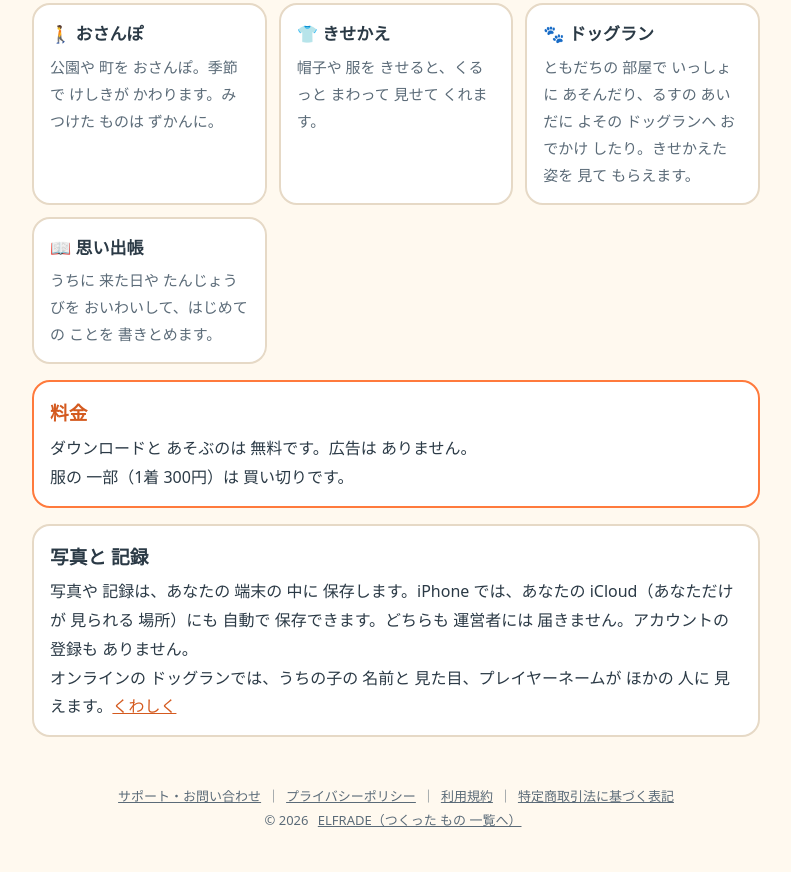
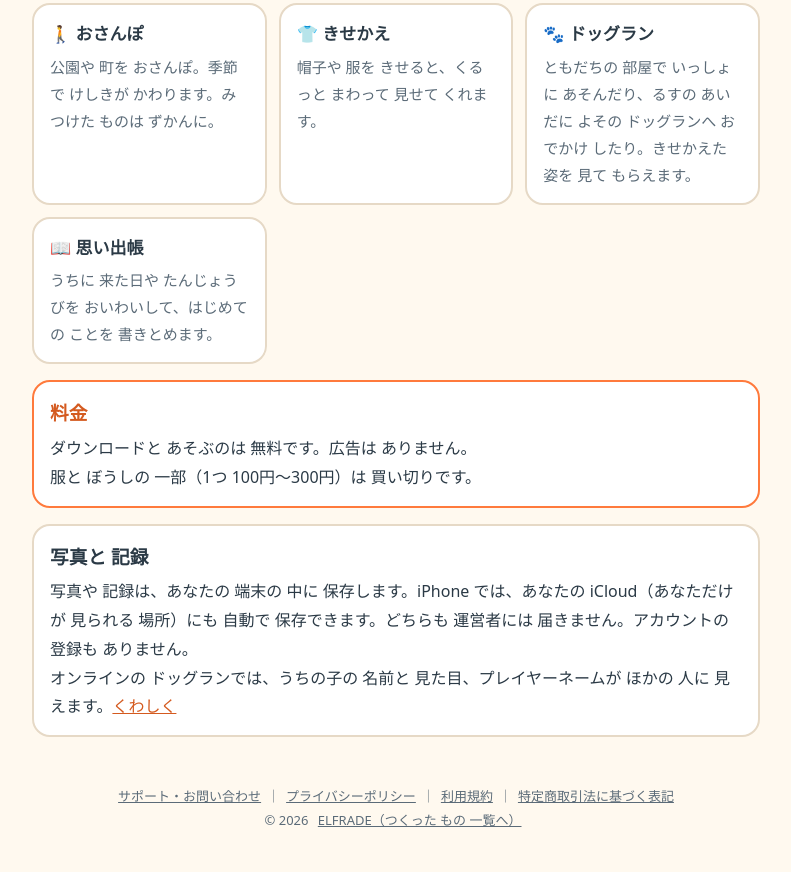
Before and after one commit to radevocal-bit/elfrade-site, a plain HTML site: page wannyago/index.html in a window 1280 px wide. Shown: the part 1402-2274 px from the top of the page, without its empty margins (244-1035 px from the left). Drawn offline with Linux system fonts and the light colour scheme.

Commit message:
料金の 字を「1つ 100円〜300円」に

```diff
--- a/wannyago/index.html
+++ b/wannyago/index.html
@@ -54,7 +54,7 @@
     <div class="price">
       <h3>料金</h3>
       ダウンロードと あそぶのは 無料です。広告は ありません。<br>
-      服の 一部（1着 300円）は 買い切りです。
+      服と ぼうしの 一部（1つ 100円〜300円）は 買い切りです。
     </div>
     <div class="price" style="border-color:var(--line)">
       <h3 style="color:var(--ink)">写真と 記録</h3>
```
Also changed, not shown: wannyago/support.html (+1 -1 lines).
